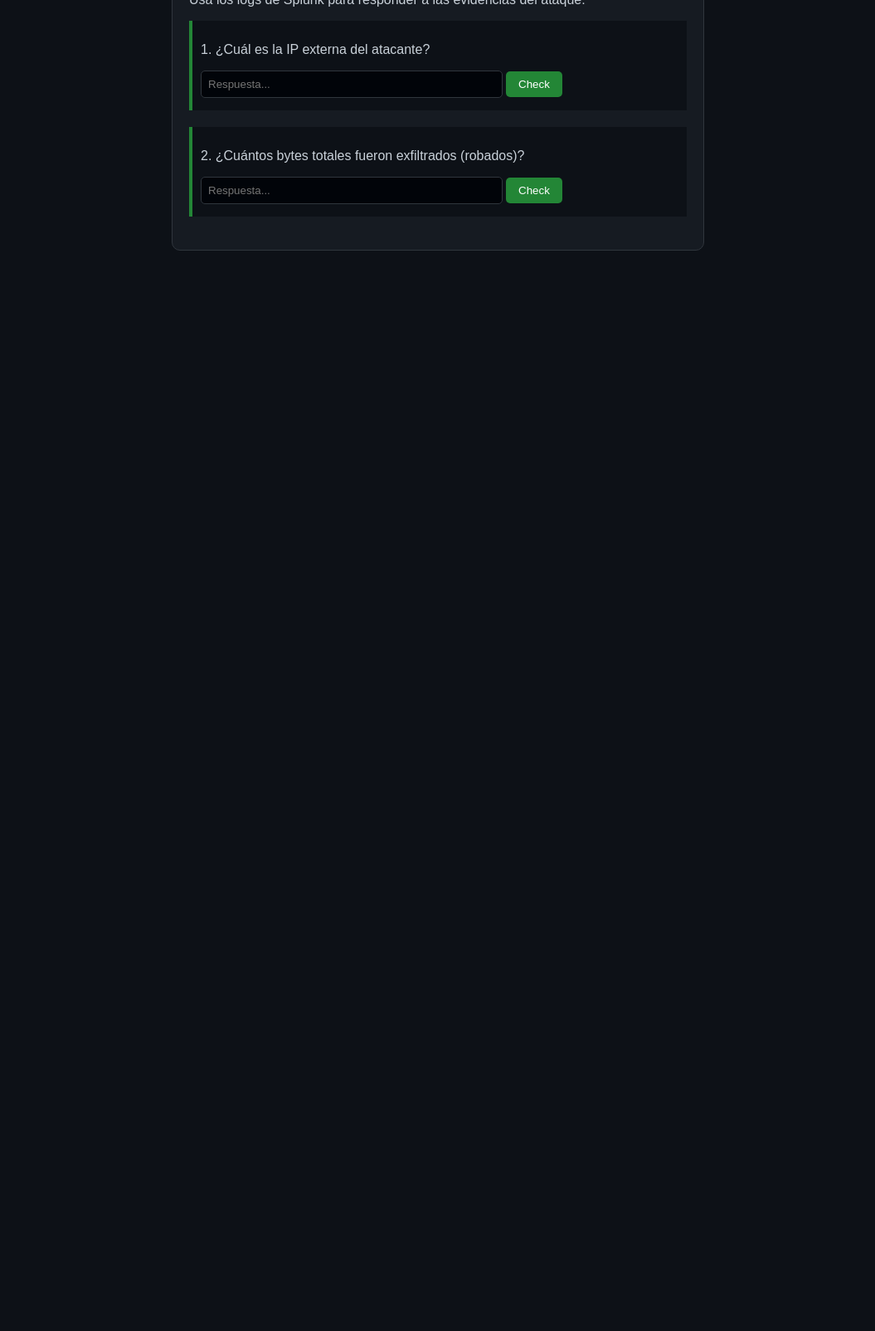
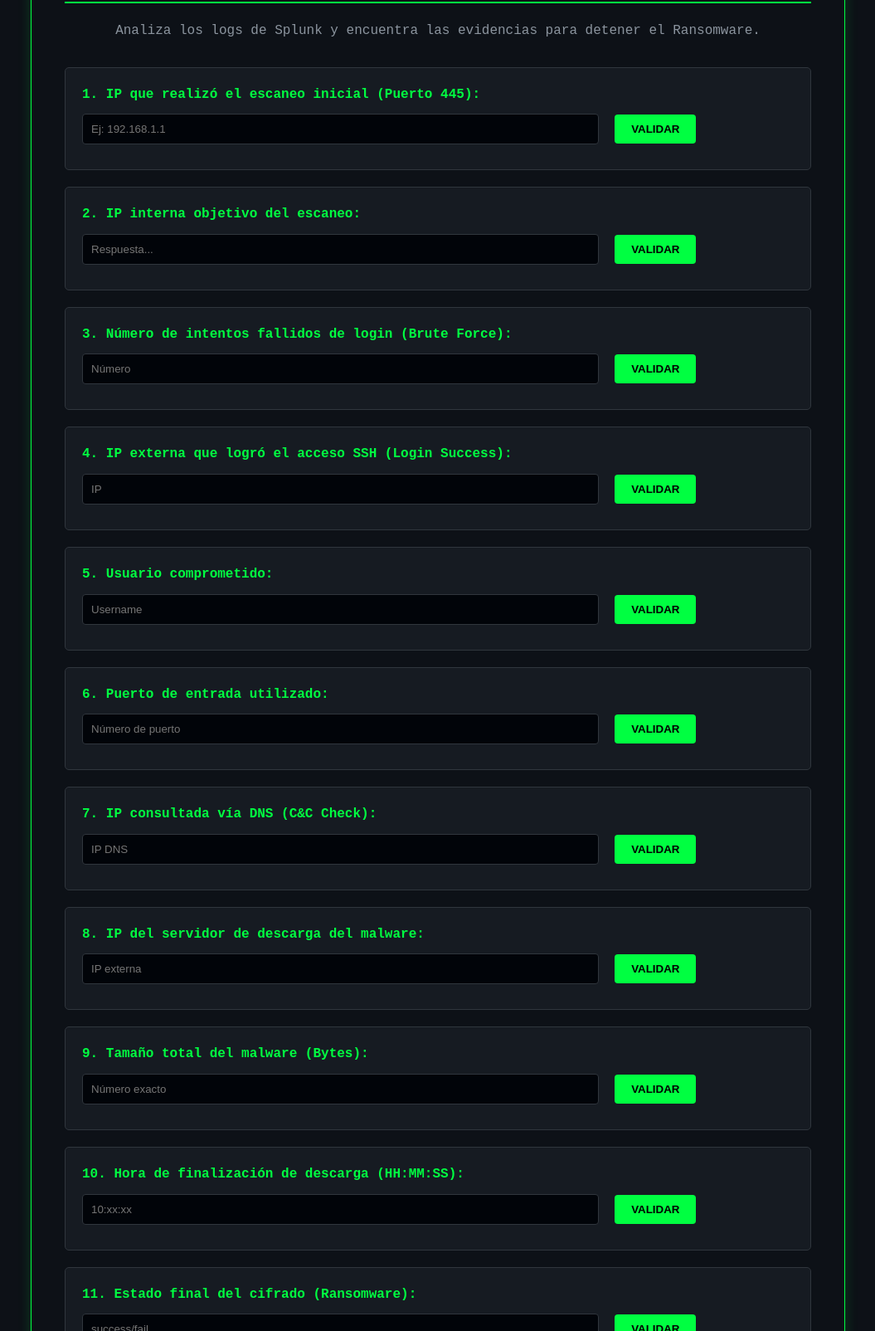
Before and after one commit to mekzzz8/Splunk-Challenge-x4, a plain HTML site: page index.html in a window 1280 px wide. Shown: the part 150-1754 px from the top of the page at 83% size, without its empty margins (112-1167 px from the left). Before the commit the page ends 800 px from the top, so only its background shows below. Drawn offline with Linux system fonts and the light colour scheme.

Commit message:
Revise HTML structure and update styles for SOC challenge

```diff
--- a/index.html
+++ b/index.html
@@ -2,50 +2,156 @@
 <html lang="es">
 <head>
     <meta charset="UTF-8">
-    <title>Reto SOC: Splunk Challenge x4</title>
+    <meta name="viewport" content="width=device-width, initial-scale=1.0">
+    <title>Splunk Challenge x4 | SOC Investigation</title>
     <style>
-        body { background: #0d1117; color: #c9d1d9; font-family: sans-serif; display: flex; justify-content: center; padding: 20px; }
-        .card { background: #161b22; border: 1px solid #30363d; padding: 20px; border-radius: 10px; width: 100%; max-width: 600px; }
-        h1 { color: #58a6ff; border-bottom: 1px solid #30363d; padding-bottom: 10px; }
-        .pregunta { margin-bottom: 20px; padding: 10px; border-left: 4px solid #238636; background: #0d1117; }
-        input { background: #010409; border: 1px solid #30363d; color: white; padding: 8px; border-radius: 5px; width: 60%; }
-        button { background: #238636; color: white; border: none; padding: 8px 15px; border-radius: 5px; cursor: pointer; }
-        .feedback { font-weight: bold; margin-top: 5px; }
+        :root { --neon-green: #00ff41; --dark-bg: #0d1117; --card-bg: #161b22; }
+        body { background-color: var(--dark-bg); color: var(--neon-green); font-family: 'Courier New', Courier, monospace; line-height: 1.6; padding: 20px; }
+        .container { max-width: 900px; margin: auto; border: 1px solid var(--neon-green); padding: 40px; border-radius: 8px; box-shadow: 0 0 15px rgba(0, 255, 65, 0.2); }
+        h1 { text-align: center; border-bottom: 2px solid var(--neon-green); padding-bottom: 10px; text-transform: uppercase; letter-spacing: 3px; }
+        .intro { margin-bottom: 30px; color: #8b949e; text-align: center; }
+        .question-card { background: var(--card-bg); border: 1px solid #30363d; padding: 20px; margin-bottom: 20px; border-radius: 5px; transition: 0.3s; }
+        .question-card:hover { border-color: var(--neon-green); }
+        .q-text { font-weight: bold; margin-bottom: 10px; display: block; }
+        input { background: #010409; border: 1px solid #30363d; color: #fff; padding: 10px; width: 70%; border-radius: 4px; outline: none; }
+        input:focus { border-color: var(--neon-green); }
+        button { background: var(--neon-green); color: #000; border: none; padding: 10px 20px; font-weight: bold; cursor: pointer; border-radius: 4px; margin-left: 10px; text-transform: uppercase; }
+        button:hover { background: #00cc33; }
+        .feedback { margin-top: 10px; font-size: 0.9em; font-weight: bold; }
+        .footer { text-align: center; margin-top: 40px; color: #484f58; font-size: 0.8em; }
     </style>
 </head>
 <body>
-    <div class="card">
-        <h1>🔍 Investigador SOC: Challenge x4</h1>
-        <p>Usa los logs de Splunk para responder a las evidencias del ataque:</p>
 
-        <div class="pregunta">
-            <p>1. ¿Cuál es la IP externa del atacante?</p>
-            <input type="text" id="p1" placeholder="Respuesta...">
-            <button onclick="verificar(1, '185.220.101.5')">Check</button>
+<div class="container">
+    <h1>🕵️ SOC Investigator: Challenge x4</h1>
+    <p class="intro">Analiza los logs de Splunk y encuentra las evidencias para detener el Ransomware.</p>
+
+    <div id="quiz">
+        <div class="question-card">
+            <span class="q-text">1. IP que realizó el escaneo inicial (Puerto 445):</span>
+            <input type="text" id="p1" placeholder="Ej: 192.168.1.1">
+            <button onclick="check(1, '192.168.1.50')">Validar</button>
             <div id="res1" class="feedback"></div>
         </div>
 
-        <div class="pregunta">
-            <p>2. ¿Cuántos bytes totales fueron exfiltrados (robados)?</p>
+        <div class="question-card">
+            <span class="q-text">2. IP interna objetivo del escaneo:</span>
             <input type="text" id="p2" placeholder="Respuesta...">
-            <button onclick="verificar(2, '50000000')">Check</button>
+            <button onclick="check(2, '192.168.1.10')">Validar</button>
             <div id="res2" class="feedback"></div>
         </div>
 
+        <div class="question-card">
+            <span class="q-text">3. Número de intentos fallidos de login (Brute Force):</span>
+            <input type="text" id="p3" placeholder="Número">
+            <button onclick="check(3, '2')">Validar</button>
+            <div id="res3" class="feedback"></div>
         </div>
 
-    <script>
-        function verificar(num, correcta) {
-            let userAns = document.getElementById('p' + num).value.trim();
-            let feedback = document.getElementById('res' + num);
-            if(userAns === correcta) {
-                feedback.innerHTML = "✅ ¡Correcto! Evidencia confirmada.";
-                feedback.style.color = "#3fb950";
-            } else {
-                feedback.innerHTML = "❌ Incorrecto. Revisa los logs en Splunk.";
-                feedback.style.color = "#f85149";
-            }
+        <div class="question-card">
+            <span class="q-text">4. IP externa que logró el acceso SSH (Login Success):</span>
+            <input type="text" id="p4" placeholder="IP">
+            <button onclick="check(4, '185.220.101.5')">Validar</button>
+            <div id="res4" class="feedback"></div>
+        </div>
+
+        <div class="question-card">
+            <span class="q-text">5. Usuario comprometido:</span>
+            <input type="text" id="p5" placeholder="Username">
+            <button onclick="check(5, 'admin')">Validar</button>
+            <div id="res5" class="feedback"></div>
+        </div>
+
+        <div class="question-card">
+            <span class="q-text">6. Puerto de entrada utilizado:</span>
+            <input type="text" id="p6" placeholder="Número de puerto">
+            <button onclick="check(6, '22')">Validar</button>
+            <div id="res6" class="feedback"></div>
+        </div>
+
+        <div class="question-card">
+            <span class="q-text">7. IP consultada vía DNS (C&C Check):</span>
+            <input type="text" id="p7" placeholder="IP DNS">
+            <button onclick="check(7, '8.8.8.8')">Validar</button>
+            <div id="res7" class="feedback"></div>
+        </div>
+
+        <div class="question-card">
+            <span class="q-text">8. IP del servidor de descarga del malware:</span>
+            <input type="text" id="p8" placeholder="IP externa">
+            <button onclick="check(8, '91.189.91.43')">Validar</button>
+            <div id="res8" class="feedback"></div>
+        </div>
+
+        <div class="question-card">
+            <span class="q-text">9. Tamaño total del malware (Bytes):</span>
+            <input type="text" id="p9" placeholder="Número exacto">
+            <button onclick="check(9, '1500000')">Validar</button>
+            <div id="res9" class="feedback"></div>
+        </div>
+
+        <div class="question-card">
+            <span class="q-text">10. Hora de finalización de descarga (HH:MM:SS):</span>
+            <input type="text" id="p10" placeholder="10:xx:xx">
+            <button onclick="check(10, '10:12:30')">Validar</button>
+            <div id="res10" class="feedback"></div>
+        </div>
+
+        <div class="question-card">
+            <span class="q-text">11. Estado final del cifrado (Ransomware):</span>
+            <input type="text" id="p11" placeholder="success/fail">
+            <button onclick="check(11, 'success')">Validar</button>
+            <div id="res11" class="feedback"></div>
+        </div>
+
+        <div class="question-card">
+            <span class="q-text">12. Volumen total cifrado (Bytes):</span>
+            <input type="text" id="p12" placeholder="Número">
+            <button onclick="check(12, '25000000')">Validar</button>
+            <div id="res12" class="feedback"></div>
+        </div>
+
+        <div class="question-card">
+            <span class="q-text">13. Acción detectada a las 10:22:00:</span>
+            <input type="text" id="p13" placeholder="upload/download/scan">
+            <button onclick="check(13, 'upload')">Validar</button>
+            <div id="res13" class="feedback"></div>
+        </div>
+
+        <div class="question-card">
+            <span class="q-text">14. Datos totales robados (Exfiltración):</span>
+            <input type="text" id="p14" placeholder="Número">
+            <button onclick="check(14, '50000000')">Validar</button>
+            <div id="res14" class="feedback"></div>
+        </div>
+
+        <div class="question-card">
+            <span class="q-text">15. Duración total del ataque (Minutos):</span>
+            <input type="text" id="p15" placeholder="Número">
+            <button onclick="check(15, '22')">Validar</button>
+            <div id="res15" class="feedback"></div>
+        </div>
+    </div>
+
+    <div class="footer">
+        [ PROYECTO FINAL CIBERSEGURIDAD 2026 - SPLUNK CHALLENGE X4 ]
+    </div>
+</div>
+
+<script>
+    function check(id, correct) {
+        let val = document.getElementById('p' + id).value.trim();
+        let feedback = document.getElementById('res' + id);
+        if(val.toLowerCase() === correct.toLowerCase()) {
+            feedback.innerHTML = ">>> ACCESO CONCEDIDO: Evidencia Verificada.";
+            feedback.style.color = "#00ff41";
+        } else {
+            feedback.innerHTML = ">>> ERROR: Datos inconsistentes con los logs.";
+            feedback.style.color = "#ff3131";
         }
-    </script>
+    }
+</script>
+
 </body>
 </html>
```
